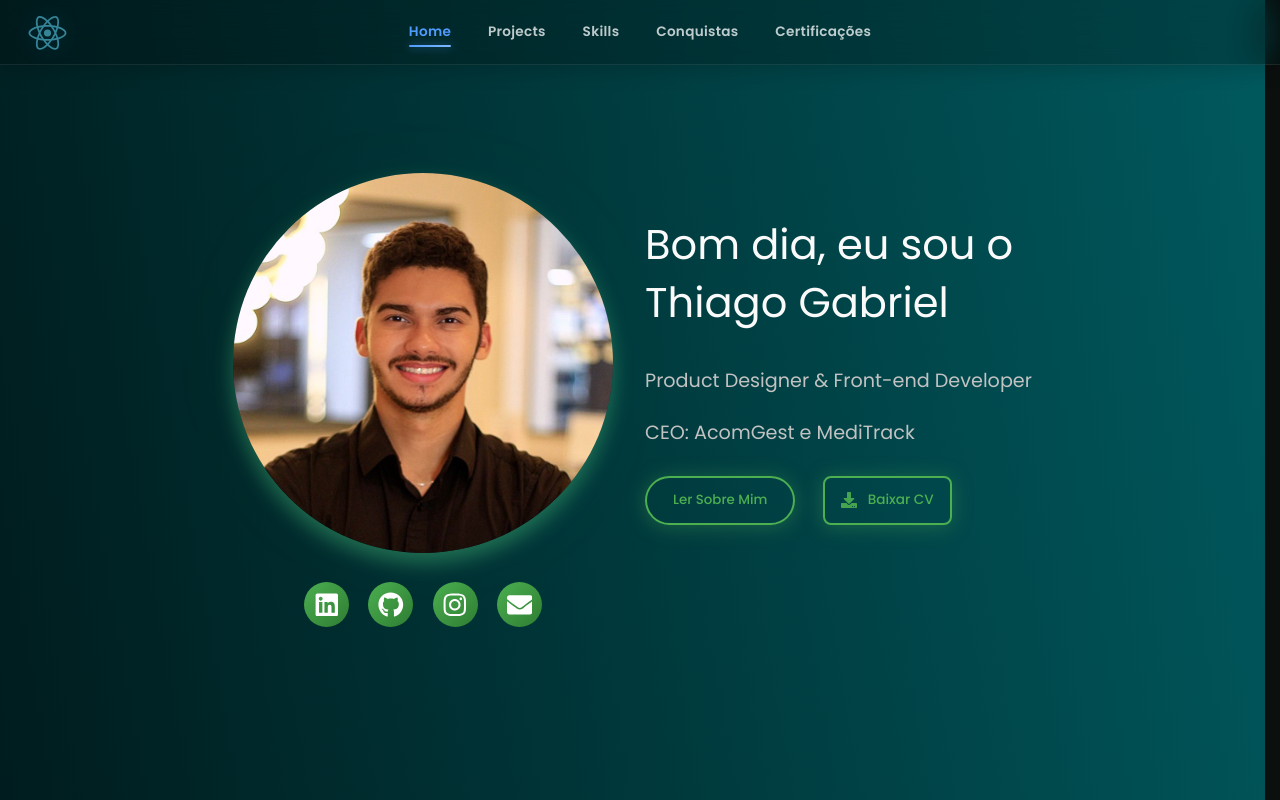
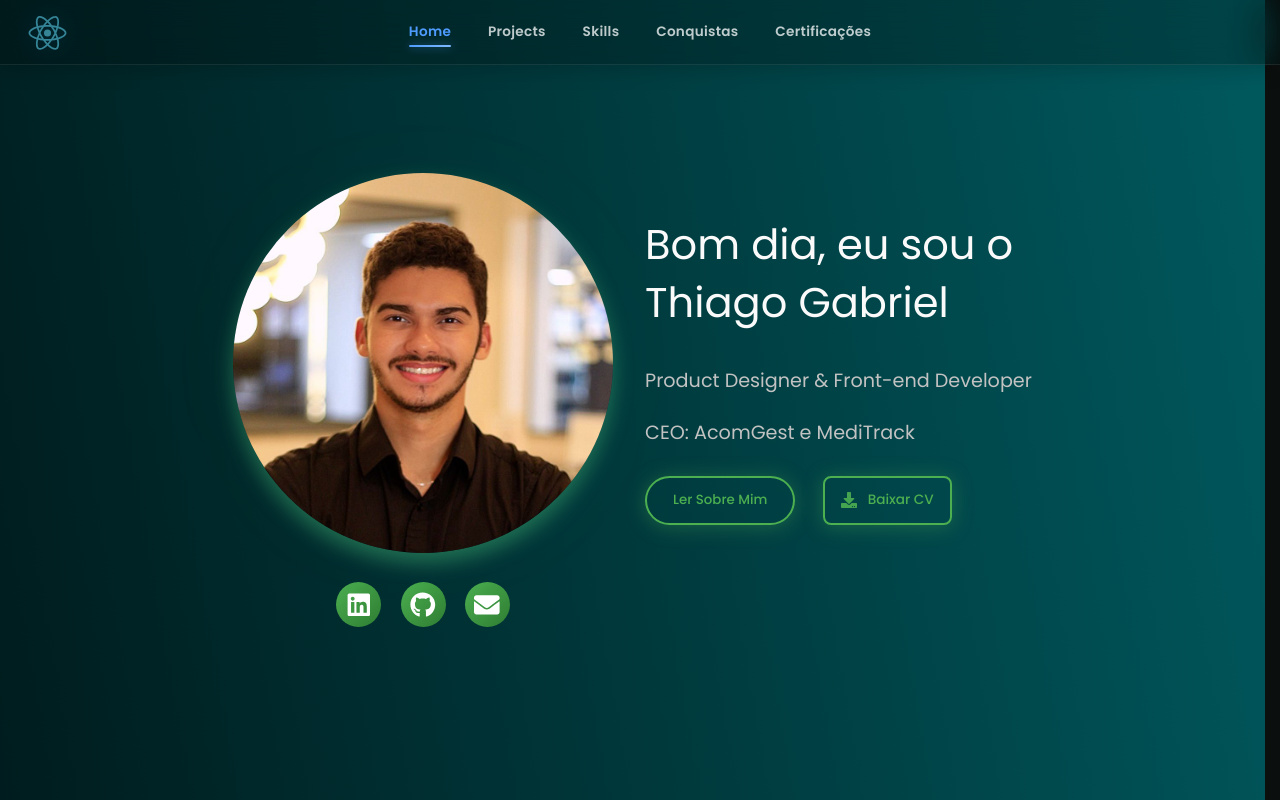
Before and after one commit to Thiagogmr1/thiago-portfolio, a React (Vite) app: page / in a window 1280 px wide. Shown: the top 800 px of the page. Built offline with nearby package versions, Linux system fonts and the light colour scheme.

Commit message:
feat: remoção dos links do Instagram

```diff
--- a/src/components/Footer/Footer.jsx
+++ b/src/components/Footer/Footer.jsx
@@ -16,7 +16,6 @@ export default function Footer() {
   const socialLinks = [
     { icon: <FaLinkedin />, href: 'https://linkedin.com/in/thiagogabriel10', label:  'LinkedIn' },
     { icon: <FaGithub />, href: 'https://github.com/Thiagogmr1', label: 'GitHub' },
-    { icon: <FaInstagram />, href: 'https://www.instagram.com/thiagogabriel.7/', label: 'Instagram' },
   ];
 
   const handleLinkClick = (href) => {
--- a/src/pages/Home.jsx
+++ b/src/pages/Home.jsx
@@ -39,9 +39,6 @@ export default function Home() {
             </a>
             <a href="https://github.com/Thiagogmr1" target="_blank" rel="noopener noreferrer">
               <FaGithub />
-            </a>
-            <a href="https://www.instagram.com/thiagogabriel.7/" target="_blank" rel="noopener noreferrer">
-              <FaInstagram />
             </a>
             <a
               href="https://mail.google.com/mail/?view=cm&fs=1&to=thiagogab.20@gmail.com&su=Contato%20pelo%20Portfólio"
```
